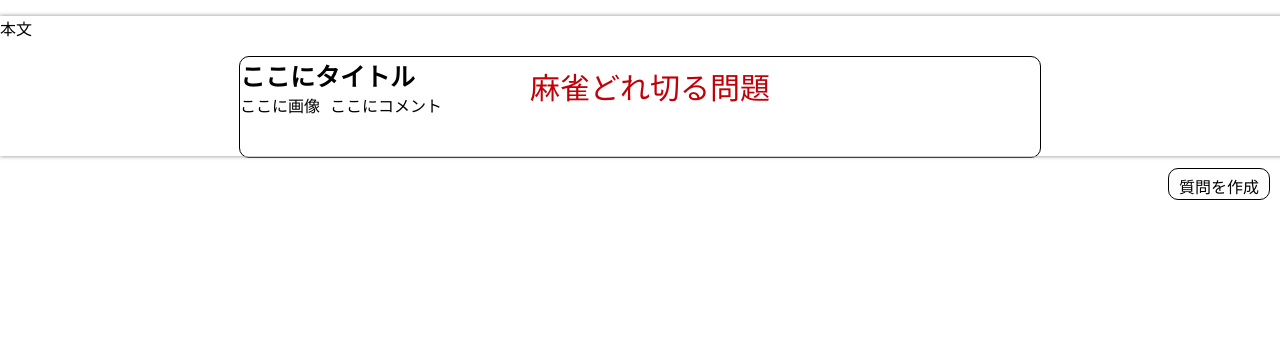
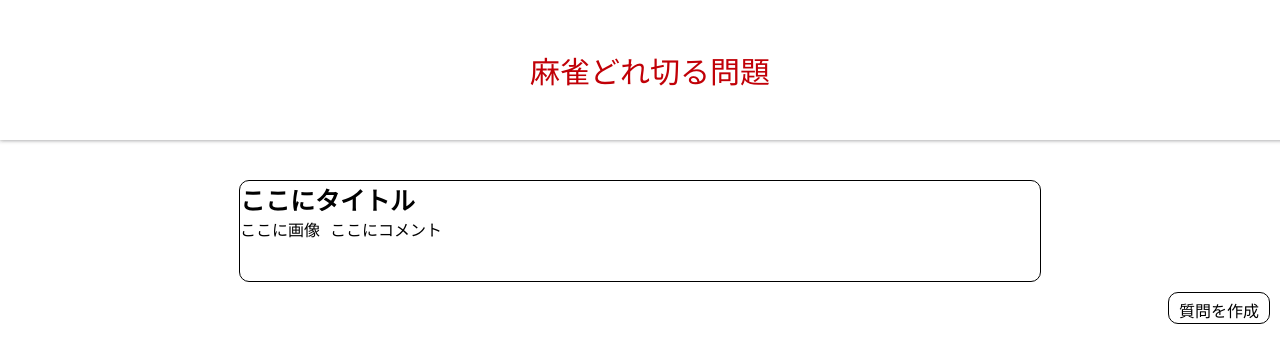
Before and after one commit to ut-code/mahjong, a React (Vite) app: page / in a window 1280 px wide. Shown: the top 362 px of the page. Built offline with nearby package versions, Linux system fonts and the light colour scheme.

Commit message:
headerを改訂、重ならないようにした

```diff
--- a/src/pages/Header.tsx
+++ b/src/pages/Header.tsx
@@ -3,14 +3,14 @@ import {Link} from 'react-router-dom';
 
 function Header(){
     return(
-        <><div className="header header-fixed">
+        <><div className="header header_fixed">
             <div className="header_inner">
                 <div className="header_item">
                     <Link to="/" className="link"><p className='logo'>麻雀どれ切る問題</p></Link>
                 </div>
             </div>
         </div><div className='header'></div>
-        <p>本文</p></>
+        </>
     );
 }
 
--- a/src/styles/Header.css
+++ b/src/styles/Header.css
@@ -1,9 +1,14 @@
 .header{
+    margin-bottom: 5vh;
     height:15vh;
     width:100%;
     padding:10px;
     display: table;
     box-shadow: #afafb0e4 0px 0px 4px 0px;
+    /* position: fixed; */
+}
+
+.header_fixed {
     position: fixed;
 }
 
```
